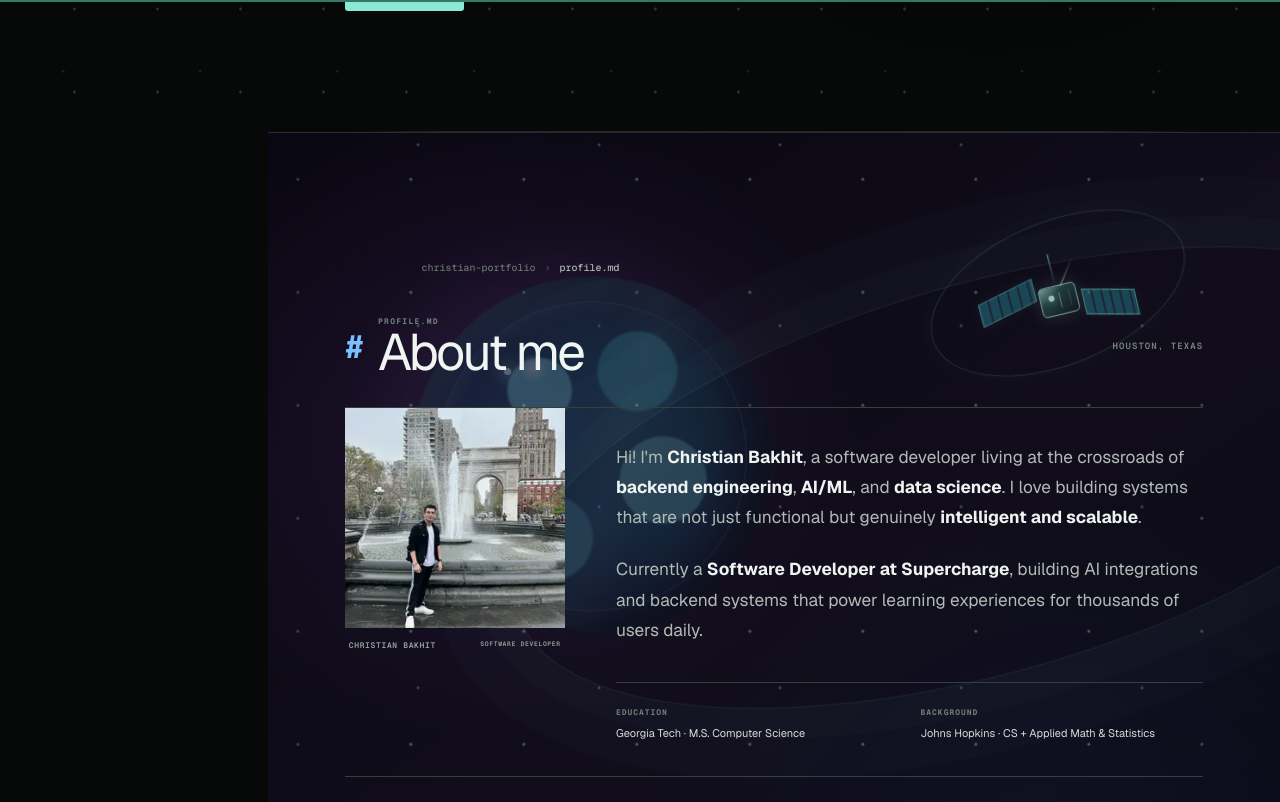
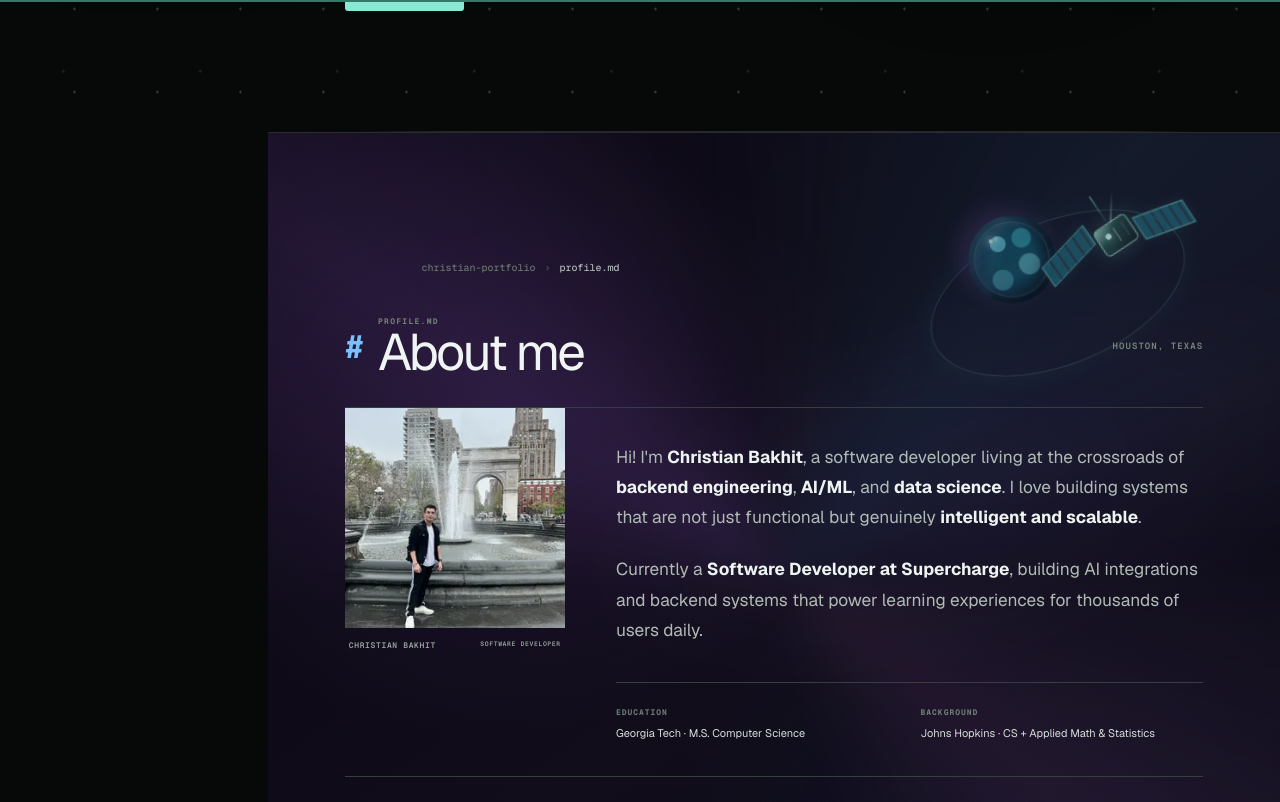
Before and after one commit to ChrisBakhit/christian-portfolio, a Next.js app: page / in a window 1280 px wide. Shown: the part 798-1600 px from the top of the page. Built offline with nearby package versions, Linux system fonts and the light colour scheme.

Commit message:
Center earth in satellite orbit

```diff
--- a/app/navigation.css
+++ b/app/navigation.css
@@ -133,23 +133,24 @@ main.sidebarOpen { padding-left: 268px; }
 .hero .codeComment { margin-bottom: 24px; }
 .about .codeComment { margin-bottom: 28px; }
 .about { display:block; isolation:isolate; overflow:hidden; background:radial-gradient(ellipse at 22% 30%,rgba(114,63,162,.16),transparent 33%),radial-gradient(ellipse at 80% 82%,rgba(36,61,122,.14),transparent 38%),linear-gradient(145deg,#090711 0%,#110d1b 52%,#070811 100%); }
-.about:before { content:""; position:absolute; z-index:0; inset:-18%; pointer-events:none; opacity:.4; background-image:radial-gradient(circle,#d9fff8 0 1px,transparent 1.5px),radial-gradient(circle,#8eb7d8 0 1px,transparent 1.5px); background-size:113px 113px,181px 181px; background-position:18px 30px,81px 70px; mask-image:linear-gradient(90deg,transparent,black 22%,black 78%,transparent); animation:profileStarDrift 28s linear infinite; }
-.about:after { content:""; position:absolute; z-index:0; width:min(86vw,980px); height:min(34vw,390px); right:-20%; top:15%; border:1px solid rgba(139,233,211,.12); border-radius:50%; pointer-events:none; transform:rotate(-18deg); box-shadow:0 0 0 32px rgba(139,233,211,.018),0 0 0 74px rgba(111,181,214,.014); animation:profileOrbit 19s ease-in-out infinite alternate; }
+.about:before { content:""; position:absolute; z-index:0; inset:-28%; pointer-events:none; opacity:.56; filter:blur(22px); background:conic-gradient(from 210deg at 52% 48%,transparent 0 17%,rgba(131,77,184,.3) 27%,transparent 39%,rgba(43,119,160,.24) 53%,transparent 66%,rgba(190,88,169,.18) 78%,transparent 88%); animation:nebulaDrift 22s ease-in-out infinite alternate; }
+.about:after { content:""; position:absolute; z-index:0; width:min(86vw,980px); height:min(34vw,390px); right:-20%; top:15%; border-radius:50%; pointer-events:none; transform:rotate(-18deg); background:radial-gradient(ellipse,rgba(86,69,171,.12),transparent 62%); filter:blur(24px); animation:profileOrbit 19s ease-in-out infinite alternate; }
 .about > * { position:relative; z-index:1; }
-.profilePlanet { position:absolute!important; z-index:0!important; left:50%; top:52%; width:min(34vw,360px); aspect-ratio:1; border-radius:50%; transform:translate(-50%,-50%); opacity:.34; overflow:hidden; background:radial-gradient(circle at 33% 26%,rgba(207,244,255,.9),transparent 4%),radial-gradient(circle at 35% 32%,#5bc3d4 0 9%,transparent 10%),radial-gradient(circle at 62% 26%,#2a9aa8 0 11%,transparent 12%),radial-gradient(circle at 70% 56%,#4eabb8 0 13%,transparent 14%),radial-gradient(circle at 39% 73%,#368e9e 0 12%,transparent 13%),radial-gradient(circle at 53% 47%,#0f5369 0 30%,#0b334d 57%,#061a31 77%,#020812 100%); box-shadow:-26px -22px 50px rgba(177,109,255,.12),inset -25px -12px 42px rgba(0,0,0,.7),inset 16px 12px 28px rgba(178,239,255,.18); animation:earthDrift 18s ease-in-out infinite; }
+.profilePlanet { position:absolute!important; z-index:0!important; left:50%; top:50%; width:88px; aspect-ratio:1; border-radius:50%; transform:translate(-50%,-50%); opacity:.9; overflow:hidden; background:radial-gradient(circle at 33% 26%,rgba(207,244,255,.9),transparent 4%),radial-gradient(circle at 35% 32%,#5bc3d4 0 9%,transparent 10%),radial-gradient(circle at 62% 26%,#2a9aa8 0 11%,transparent 12%),radial-gradient(circle at 70% 56%,#4eabb8 0 13%,transparent 14%),radial-gradient(circle at 39% 73%,#368e9e 0 12%,transparent 13%),radial-gradient(circle at 53% 47%,#0f5369 0 30%,#0b334d 57%,#061a31 77%,#020812 100%); box-shadow:-8px -7px 18px rgba(177,109,255,.18),inset -9px -5px 15px rgba(0,0,0,.7),inset 6px 5px 12px rgba(178,239,255,.18); animation:earthDrift 18s ease-in-out infinite; }
 .profilePlanet:before { content:""; position:absolute; inset:7%; border-radius:50%; border:1px solid rgba(168,234,255,.22); box-shadow:inset 10px 0 15px rgba(145,229,255,.11); }
 .profilePlanet:after { content:""; position:absolute; inset:-6%; border:1px solid rgba(177,130,245,.18); border-radius:50%; transform:rotate(-23deg) scaleY(.26); box-shadow:0 0 32px rgba(130,92,238,.1); }
 .profilePlanet i { position:absolute; inset:0; border-radius:50%; background:linear-gradient(105deg,transparent 0 38%,rgba(193,243,255,.1) 47%,transparent 57%),linear-gradient(180deg,rgba(255,255,255,.08),transparent 23%); mix-blend-mode:screen; animation:earthLight 9s ease-in-out infinite alternate; }
-.profilePlanet b { position:absolute; width:7px; height:7px; left:25%; top:26%; border-radius:50%; background:#dcffff; box-shadow:0 0 15px 3px rgba(192,249,255,.8),58px 108px 0 -2px rgba(192,249,255,.55),-18px 130px 0 -3px rgba(192,249,255,.5); }
+.profilePlanet b { position:absolute; width:4px; height:4px; left:25%; top:26%; border-radius:50%; background:#dcffff; box-shadow:0 0 9px 2px rgba(192,249,255,.8),22px 40px 0 -2px rgba(192,249,255,.55),-7px 48px 0 -2px rgba(192,249,255,.5); }
 .profileSatellite { position:absolute!important; z-index:1!important; top:78px; right:8vw; width:240px; height:180px; pointer-events:none; opacity:.72; animation:satelliteFloat 9s ease-in-out infinite; }
 .satelliteOrbit { position:absolute; inset:10px -14px 26px; border:1px solid rgba(139,233,211,.2); border-radius:50%; transform:rotate(-21deg); box-shadow:0 0 22px rgba(57,162,158,.08); }
-.satelliteBody { position:absolute; left:102px; top:74px; width:38px; height:30px; border:1px solid #9cd8ca; border-radius:5px; background:linear-gradient(145deg,#9cd8ca,#28504e 35%,#101e23 100%); box-shadow:0 0 18px rgba(139,233,211,.24); transform:rotate(-13deg); }
+.satelliteCraft { position:absolute; inset:0; transform-origin:120px 82px; animation:satelliteLoop 16s linear infinite; }
+.satelliteBody { position:absolute; left:176px; top:34px; width:38px; height:30px; border:1px solid #9cd8ca; border-radius:5px; background:linear-gradient(145deg,#9cd8ca,#28504e 35%,#101e23 100%); box-shadow:0 0 18px rgba(139,233,211,.24); transform:rotate(-13deg); }
 .satelliteBody:after { content:""; position:absolute; left:17px; top:-33px; width:1px; height:33px; background:linear-gradient(#8be9d3,transparent); }
 .satelliteBody i { position:absolute; left:8px; top:8px; width:6px; height:6px; border-radius:50%; background:#d8fff7; box-shadow:0 0 9px #8be9d3; }
 .satelliteBody b { position:absolute; right:6px; top:6px; width:11px; height:16px; border-left:1px solid rgba(255,255,255,.45); border-right:1px solid rgba(255,255,255,.18); }
-.satellitePanel { position:absolute; top:79px; width:55px; height:25px; border:1px solid rgba(139,233,211,.55); background:repeating-linear-gradient(90deg,rgba(33,112,130,.8) 0 8px,rgba(117,184,196,.2) 8px 10px); box-shadow:0 0 12px rgba(73,159,171,.14); }
-.satellitePanelLeft { left:42px; transform:skewY(-14deg) rotate(-13deg); }.satellitePanelRight { left:145px; transform:skewY(14deg) rotate(-13deg); }
-.satelliteSignal { position:absolute; left:122px; top:44px; width:1px; height:31px; background:linear-gradient(180deg,transparent,#d9fff8); transform:rotate(23deg); transform-origin:bottom; opacity:.75; }
+.satellitePanel { position:absolute; top:39px; width:55px; height:25px; border:1px solid rgba(139,233,211,.55); background:repeating-linear-gradient(90deg,rgba(33,112,130,.8) 0 8px,rgba(117,184,196,.2) 8px 10px); box-shadow:0 0 12px rgba(73,159,171,.14); }
+.satellitePanelLeft { left:116px; transform:skewY(-14deg) rotate(-13deg); }.satellitePanelRight { left:218px; transform:skewY(14deg) rotate(-13deg); }
+.satelliteSignal { position:absolute; left:194px; top:4px; width:1px; height:31px; background:linear-gradient(180deg,transparent,#d9fff8); transform:rotate(23deg); transform-origin:bottom; opacity:.75; }
 .meteorShow { position:absolute; inset:0; overflow:hidden; }
 .meteorShow i { position:absolute; right:-14%; width:clamp(95px,13vw,190px); height:1px; opacity:0; background:linear-gradient(90deg,transparent,rgba(139,233,211,.72) 60%,#fff); box-shadow:0 0 8px rgba(139,233,211,.5); transform:rotate(-31deg); animation:meteorShower 5.2s linear infinite; }
 .meteorShow i:after { content:""; position:absolute; right:-2px; top:-2px; width:5px; height:5px; border-radius:50%; background:#fff; box-shadow:0 0 12px var(--teal); }
@@ -406,7 +407,7 @@ main.sidebarOpen { padding-left: 268px; }
 }
 
 @media(max-width: 850px) {
-  .profilePlanet { width:min(54vw,330px); opacity:.22; }
+  .profilePlanet { width:88px; opacity:.9; }
   .profileSatellite { right:2vw; opacity:.42; transform:scale(.82); transform-origin:top right; }
   .contactSignalArt { right:-42px; top:14%; opacity:.22; }
   .projectGrid { grid-template-columns:1fr; width:min(100%,520px); margin:0 auto; }
@@ -437,7 +438,7 @@ main.sidebarOpen { padding-left: 268px; }
 }
 
 @media(max-width: 540px) {
-  .profilePlanet { width:270px; top:61%; opacity:.16; }
+  .profilePlanet { width:72px; opacity:.9; }
   .profileSatellite { display:none; }
   .contactSignalArt { right:-92px; top:19%; width:300px; height:220px; opacity:.16; transform:scale(.82); transform-origin:center; }
   .profileWrap { width:min(100%,370px); }
@@ -499,6 +500,8 @@ main.sidebarOpen { padding-left: 268px; }
 @keyframes profileStarDrift { to { background-position:130px 88px,12px 146px; transform:translate3d(-1%,2%,0); } }
 @keyframes profileOrbit { from { transform:rotate(-18deg) translate3d(0,0,0); opacity:.72; } to { transform:rotate(-11deg) translate3d(-18px,12px,0); opacity:1; } }
 @keyframes satelliteFloat { 0%,100% { translate:0 0; rotate:-1deg; } 50% { translate:-10px 8px; rotate:2deg; } }
+@keyframes satelliteLoop { from { transform:rotate(-20deg); } to { transform:rotate(340deg); } }
+@keyframes nebulaDrift { from { transform:translate3d(-2%,-1%,0) rotate(-4deg) scale(.98); } to { transform:translate3d(3%,2%,0) rotate(5deg) scale(1.05); } }
 @keyframes earthDrift { 0%,100% { translate:-50% -50%; rotate:-2deg; } 50% { translate:calc(-50% - 8px) calc(-50% + 7px); rotate:2deg; } }
 @keyframes earthLight { from { transform:translateX(-18%); opacity:.42; } to { transform:translateX(14%); opacity:.78; } }
 @media(prefers-reduced-motion:reduce) { .skillGauge { opacity:1; transform:none; } .signalStar,.signalWaves i,.signalDish { animation:none; } .signalWaves i { opacity:.18; } }
--- a/app/page.tsx
+++ b/app/page.tsx
@@ -341,8 +341,7 @@ export default function Home() {
 
       <section className="about section" id="about">
         <div className="editorCrumb"><span>christian-portfolio</span><b>›</b><strong>profile.md</strong></div>
-        <span className="profilePlanet" aria-hidden="true"><i /><b /></span>
-        <div className="profileSatellite" aria-hidden="true"><span className="satelliteOrbit" /><span className="satelliteBody"><i /><b /></span><span className="satellitePanel satellitePanelLeft" /><span className="satellitePanel satellitePanelRight" /><span className="satelliteSignal" /></div>
+        <div className="profileSatellite" aria-hidden="true"><span className="satelliteOrbit" /><span className="profilePlanet"><i /><b /></span><span className="satelliteCraft"><span className="satelliteBody"><i /><b /></span><span className="satellitePanel satellitePanelLeft" /><span className="satellitePanel satellitePanelRight" /><span className="satelliteSignal" /></span></div>
         <article className="profileReadme" data-reveal>
           <header className="profileReadmeHeader"><div><span>#</span><small>PROFILE.MD</small><h2>About me</h2></div><p>Houston, Texas</p></header>
           <div className="profileOverview">
```
